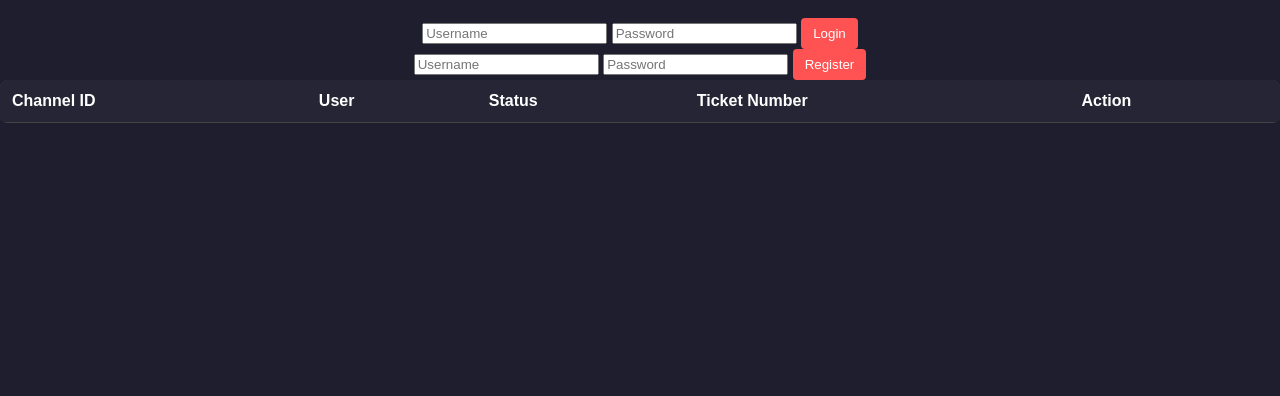
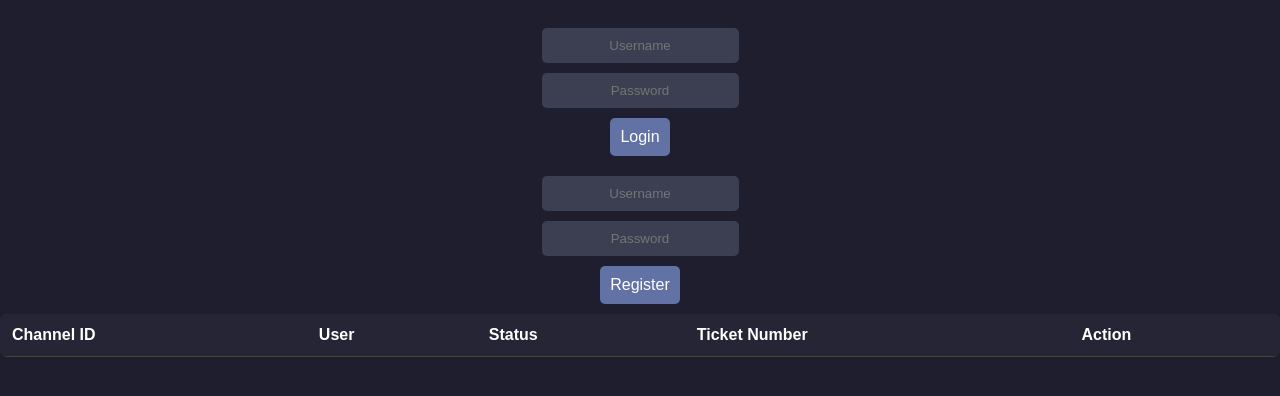
Before and after one commit to midnightdoggo19/tickets, a website: page public/index.html in a window 1280 px wide. Shown: the part 60-456 px from the top of the page. Drawn offline with Linux system fonts and the light colour scheme; no server answers.

Commit message:
better login/register css

```diff
--- a/index.js
+++ b/index.js
@@ -227,7 +227,6 @@ app.post('/register', async (req, res) => {
     const hashedPassword = await bcrypt.hash(password, 10);
     users[username] = { password: hashedPassword };
 
-    // Debugging log
     console.log('Users before saving:', users);
 
     try {
--- a/public/style.css
+++ b/public/style.css
@@ -54,15 +54,33 @@ tbody tr:hover {
     background: #454554;
 }
 
+
+input {
+    width: 100;
+    padding: 10px;
+    margin: 10px auto;
+    border: none;
+    border-radius: 5px;
+    background: #3b3f51;
+    color: #ffffff;
+    display: block;
+    text-align: center;
+}
+
 button {
-    background: #ff5252;
+    width: 100;
+    padding: 10px;
+    margin: 10px auto;
+    background-color: #6272a4;
     color: white;
     border: none;
-    padding: 8px 12px;
-    border-radius: 4px;
+    border-radius: 5px;
     cursor: pointer;
+    font-size: 16px;
+    display: block;
 }
 
+
 button:hover {
-    background: #ff7777;
+    background-color: #7289da;
 }
```
